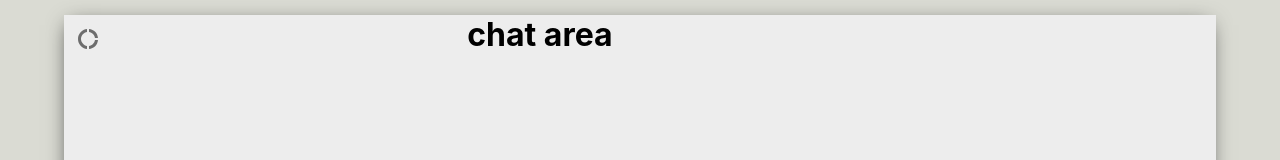
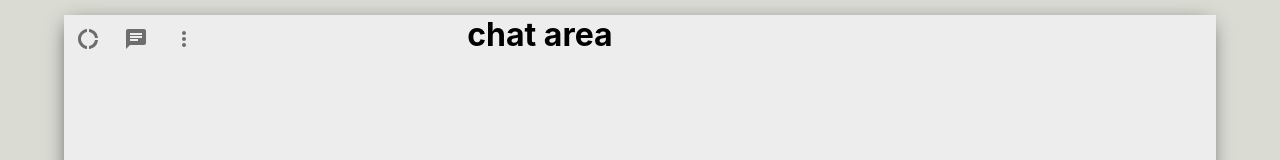
Before and after one commit to Arman-Arzoo/whatapp, a React (Create React App) app in the folder whatapp-mern/: page / in a window 1280 px wide. Shown: the top 160 px of the page. Built offline with nearby package versions, Linux system fonts and the light colour scheme.

Commit message:
left side icon for sidebar component

```diff
--- a/whatapp-mern/src/components/Sidebar.jsx
+++ b/whatapp-mern/src/components/Sidebar.jsx
@@ -1,7 +1,9 @@
 import React from "react";
 import "./sidebar.css";
 import DonutLargeIcon from "@material-ui/icons/DonutLarge";
-import { IconButton } from "@material-ui/core";
+import ChatIcon from "@material-ui/icons/Chat";
+import MoreVertIcon from "@material-ui/icons/MoreVert";
+import { Avatar, IconButton } from "@material-ui/core";
 
 export const Sidebar = () => {
   return (
@@ -11,6 +13,14 @@
           <IconButton>
             <DonutLargeIcon />
           </IconButton>
+
+          <IconButton>
+            <ChatIcon />
+          </IconButton>
+
+          <IconButton>
+            <MoreVertIcon />
+          </IconButton>
         </div>
       </div>
     </div>
```
